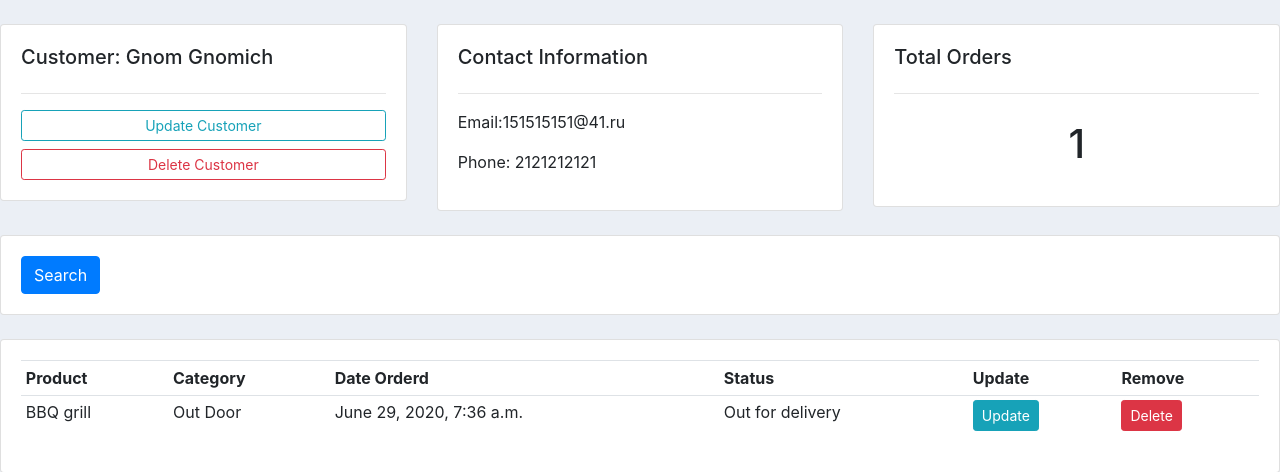
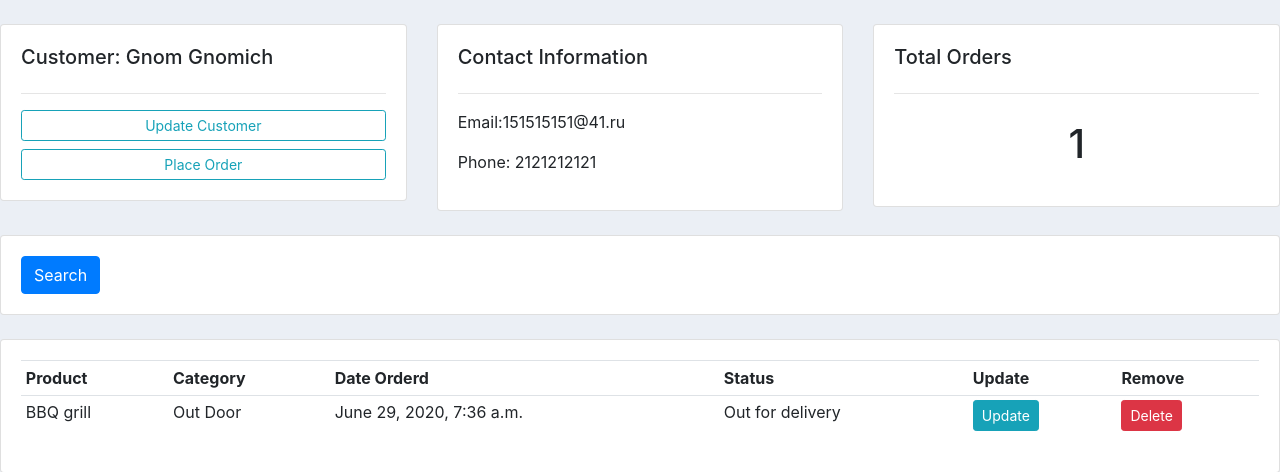
Before and after one commit to Juanr1m/CR1M, a Django app: page /customer/1 in a window 1280 px wide. Shown: the part 90-562 px from the top of the page. Run offline with Django 3.2, Linux system fonts and the light colour scheme; data comes from the database, SQL or seed files in the repository; both versions use the stored data as it was after the commit; some libraries are stand-ins or nearby versions.

Commit message:
added forms update/delete

```diff
--- a/accounts/models.py
+++ b/accounts/models.py
@@ -44,3 +44,6 @@ class Order(models.Model):
     product = models.ForeignKey(Product, null=True, on_delete= models.SET_NULL)
     date_created = models.DateTimeField(auto_now_add=True, null=True)
     status = models.CharField(max_length=200, null=True, choices=STATUS)
+
+    def __str__(self):
+        return self.product.name
--- a/accounts/templates/accounts/customer.html
+++ b/accounts/templates/accounts/customer.html
@@ -10,7 +10,7 @@
 			<h5>Customer: {{ customer.name }}</h5>
 			<hr>
 			<a class="btn btn-outline-info  btn-sm btn-block" href="">Update Customer</a>
-			<a class="btn btn-outline-danger  btn-sm btn-block" href="">Delete Customer</a>
+			<a class="btn btn-outline-info btn-sm btn-block" href="{% url 'create_order' customer.id %}"> Place Order</a>
 
 		</div>
 	</div>
@@ -66,8 +66,8 @@
 						<td>{{ order.product.category }}</td>
 						<td>{{ order.date_created }}</td>
 						<td>{{ order.status }}</td>
-						<td><a class="btn btn-sm btn-info" href="#!">Update</a></td>
-						<td><a class="btn btn-sm btn-danger" href="#!">Delete</a></td>
+						<td><a class="btn btn-sm btn-info" href="{% url 'update-order' order.id %}">Update</a></td>
+					<td><a class="btn btn-sm btn-danger" href="{% url 'delete-order' order.id %}">Delete</a></td>
 					</tr>
 				{% endfor%}
 			</table>
--- a/accounts/templates/accounts/dashboard.html
+++ b/accounts/templates/accounts/dashboard.html
@@ -33,7 +33,6 @@
 		<h5>LAST 5 ORDERS</h5>
 		<hr>
 		<div class="card card-body">
-			<a class="btn btn-primary  btn-sm btn-block" href="">Create Order</a>
 			<table class="table table-sm">
 				<tr>
 					<th>Product</th>
@@ -47,8 +46,8 @@
 					<td>{{ order.product }}</td>
 					<td>{{ order.date_created }}</td>
 					<td>{{ order.status }}</td>
-					<td><a class="btn btn-sm btn-info" href="#">Update</a></td>
-					<td><a class="btn btn-sm btn-danger" href="#">Delete</a></td>
+					<td><a class="btn btn-sm btn-info" href="{% url 'update-order' order.id %}">Update</a></td>
+					<td><a class="btn btn-sm btn-danger" href="{% url 'delete-order' order.id %}">Delete</a></td>
 				</tr>
 			{% endfor %}
 			</table>
--- a/accounts/urls.py
+++ b/accounts/urls.py
@@ -6,5 +6,8 @@ urlpatterns = [
     path('', views.home, name='home'),
     path('products/', views.products, name='products'),
     path('customer/<str:pk>', views.customer, name='customer'),
+    path('create_order/<str:pk>', views.createOrder, name='create_order'),
+    path('update_order/<str:pk>', views.updateOrder, name='update-order'),
+    path('delete_order/<str:pk>', views.deleteOrder, name='delete-order'),
 
 ]
--- a/accounts/views.py
+++ b/accounts/views.py
@@ -1,6 +1,9 @@
-from django.shortcuts import render
+from django.shortcuts import render, redirect
 from django.http import HttpResponse
 from .models import *
+from .forms import OrderForm
+from django.forms import inlineformset_factory
+
 
 # Create your views here.
 
@@ -9,22 +12,61 @@ def home(request):
     customers = Customer.objects.all()
     total = customers.count()
     total_orders = orders.count()
-    delivered = orders.filter(status = 'Delivered').count()
-    pending = orders.filter(status ='Pending').count()
+    delivered = orders.filter(status='Delivered').count()
+    pending = orders.filter(status='Pending').count()
 
     context = {'orders': orders, 'customers': customers,
-    'total':total,'total_orders':total_orders, 'delivered': delivered, 'pending': pending}
+               'total': total, 'total_orders': total_orders, 'delivered': delivered, 'pending': pending}
 
     return render(request, 'accounts/dashboard.html', context)
+
 
 def products(request):
     products = Product.objects.all()
     return render(request, 'accounts/products.html', {'products': products})
+
 
 def customer(request, pk):
     customer = Customer.objects.get(id=pk)
     orders = customer.order_set.all()
     total_orders = orders.count()
 
-    context = {'customer':customer, 'orders': orders, 'total_orders': total_orders}
+    context = {'customer': customer, 'orders': orders, 'total_orders': total_orders}
     return render(request, 'accounts/customer.html', context)
+
+
+def createOrder(request, pk):
+    orderFormSet = inlineformset_factory(Customer, Order , fields=('product', 'status'))
+    customer = Customer.objects.get(id=pk)
+    formset = orderFormSet(queryset= Order.objects.none(), instance=customer)
+    # form = OrderForm(initial={'customer': customer})
+    if request.method == 'POST':
+        # print('Printing post:', request.POST)
+        formset = orderFormSet(request.POST, instance=customer)
+        if formset.is_valid():
+            formset.save()
+            return redirect('/')
+
+    context = {'formset': formset}
+    return render(request, 'accounts/order_form.html', context)
+
+def updateOrder(request, pk):
+    order = Order.objects.get(id=pk)
+    form = OrderForm(instance=order)
+    if request.method == 'POST':
+        # print('Printing post:', request.POST)
+        form = OrderForm(request.POST, instance=order)
+        if form.is_valid():
+            form.save()
+            return redirect('/')
+    context = {'form': form}
+    return render(request, 'accounts/order_form.html', context)
+
+def deleteOrder(request, pk):
+    order = Order.objects.get(id=pk)
+    if request.method == 'POST':
+        order.delete()
+        return redirect('/')
+
+    context = {'item': order}
+    return render(request, 'accounts/delete.html', context)
```
Also changed, not shown: accounts/forms.py (added, +7 -0 lines), accounts/templates/accounts/delete.html (added, +19 -0 lines), accounts/templates/accounts/order_form.html (added, +20 -0 lines), db.sqlite3.
